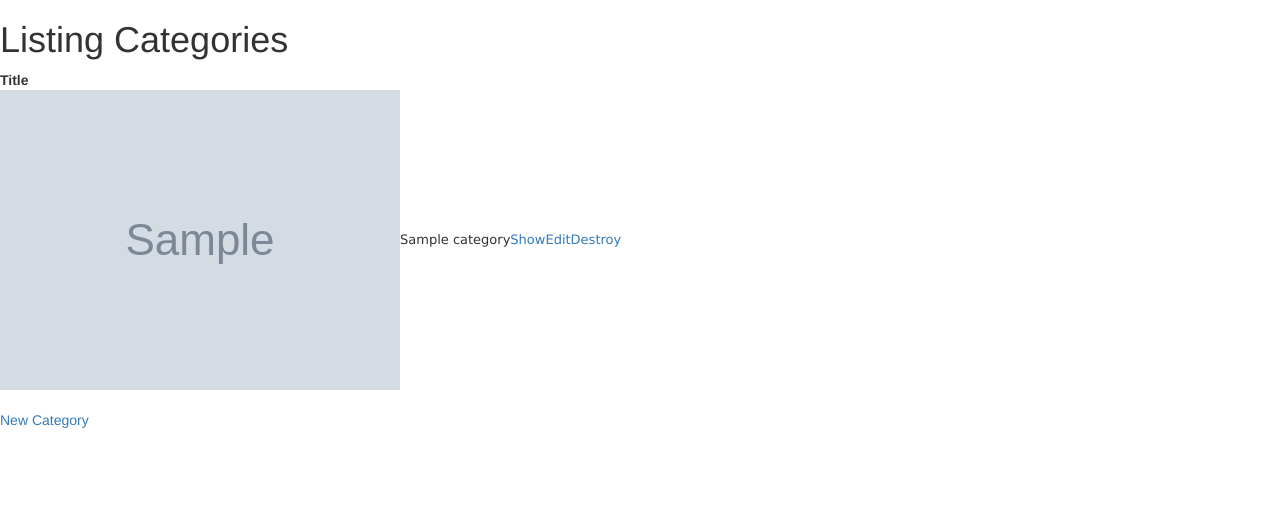
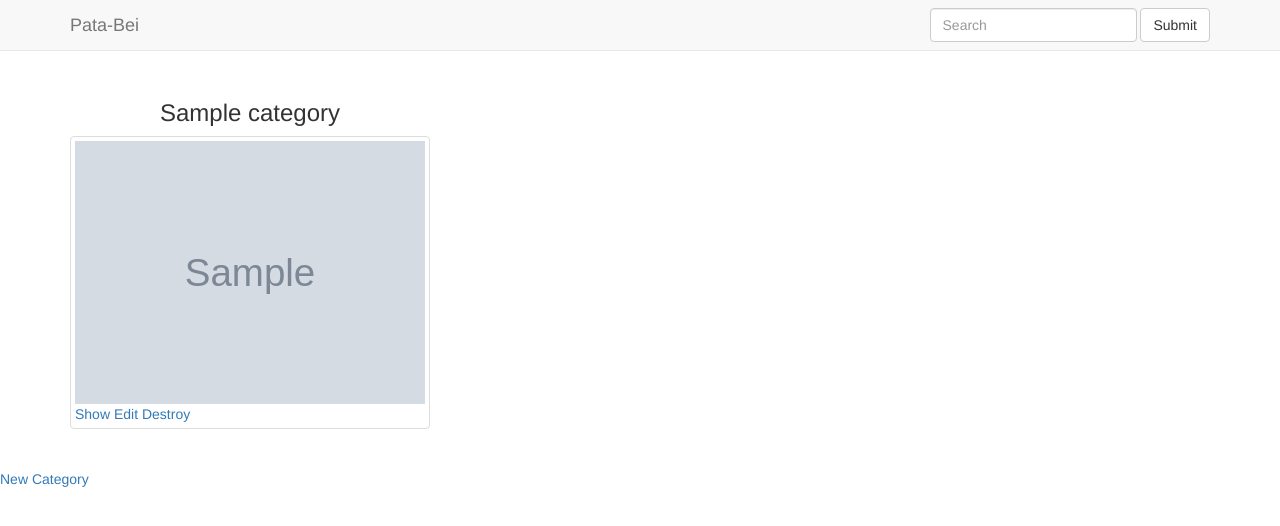
Before and after one commit to patabei-bargain/patabei-bargain, a Rails app: page / in a window 1280 px wide. Shown: the top 526 px of the page. Run offline with Rails 7, Linux system fonts and the light colour scheme; tables that the repository leaves empty hold one stand-in row (values such as "Sample post"); grey boxes marked "Sample" are stand-in pictures; style sheets or scripts are compiled from the project's sources; parts of the project's set-up code (start-up, migrations or seed data) failed here and were passed over; some libraries are stand-ins or nearby versions.

Commit message:
added header section and changed some styling

```diff
--- a/app/assets/stylesheets/application.css.scss
+++ b/app/assets/stylesheets/application.css.scss
@@ -16,3 +16,11 @@
 
 @import "bootstrap-sprockets";
 @import "bootstrap";
+
+body {
+  padding-top: 70px;
+}
+
+#cheading {
+  text-align: center;
+}
--- a/app/views/categories/index.html.erb
+++ b/app/views/categories/index.html.erb
@@ -1,27 +1,23 @@
 <p id="notice"><%= notice %></p>
 
-<h1>Listing Categories</h1>
 
-<table>
-  <thead>
-    <tr>
-      <th>Title</th>
-      <th colspan="3"></th>
-    </tr>
-  </thead>
+  <div class="container">
+  <div class="row">
+    <% @categories.each do |category| %>
+      <div class="col-sm3 col-md-4">
+        <h3 id="cheading"><%= category.title %></h3>
+        <div class="thumbnail">
 
-  <tbody>
-    <% @categories.each do |category| %>
-      <tr>
-        <td><%= image_tag category.image.url(:medium) %></td>
-        <td><%= category.title %></td>
-        <td><%= link_to 'Show', category %></td>
-        <td><%= link_to 'Edit', edit_category_path(category) %></td>
-        <td><%= link_to 'Destroy', category, method: :delete, data: { confirm: 'Are you sure?' } %></td>
-      </tr>
+        <%= image_tag category.image.url(:medium) %>
+
+        <%= link_to 'Show', category %>
+        <%= link_to 'Edit', edit_category_path(category) %>
+        <%= link_to 'Destroy', category, method: :delete, data: { confirm: 'Are you sure?' } %>
+      </div>
+    </div>
     <% end %>
-  </tbody>
-</table>
+  </div>
+</div>
 
 <br>
 
--- /dev/null
+++ b/app/views/layouts/_header.html.erb
@@ -0,0 +1,11 @@
+<nav class="navbar navbar-default navbar-fixed-top">
+  <div class="container">
+    <a class="navbar-brand" href="#">Pata-Bei</a>
+    <form class="navbar-form navbar-right" role="search">
+  <div class="form-group">
+    <input type="text" class="form-control" placeholder="Search">
+  </div>
+  <button type="submit" class="btn btn-default">Submit</button>
+</form>
+  </div>
+</nav>
--- a/app/views/layouts/application.html.erb
+++ b/app/views/layouts/application.html.erb
@@ -7,6 +7,7 @@
   <%= csrf_meta_tags %>
 </head>
 <body>
+    <%= render 'layouts/header' %>
 
 <%= yield %>
 
```
